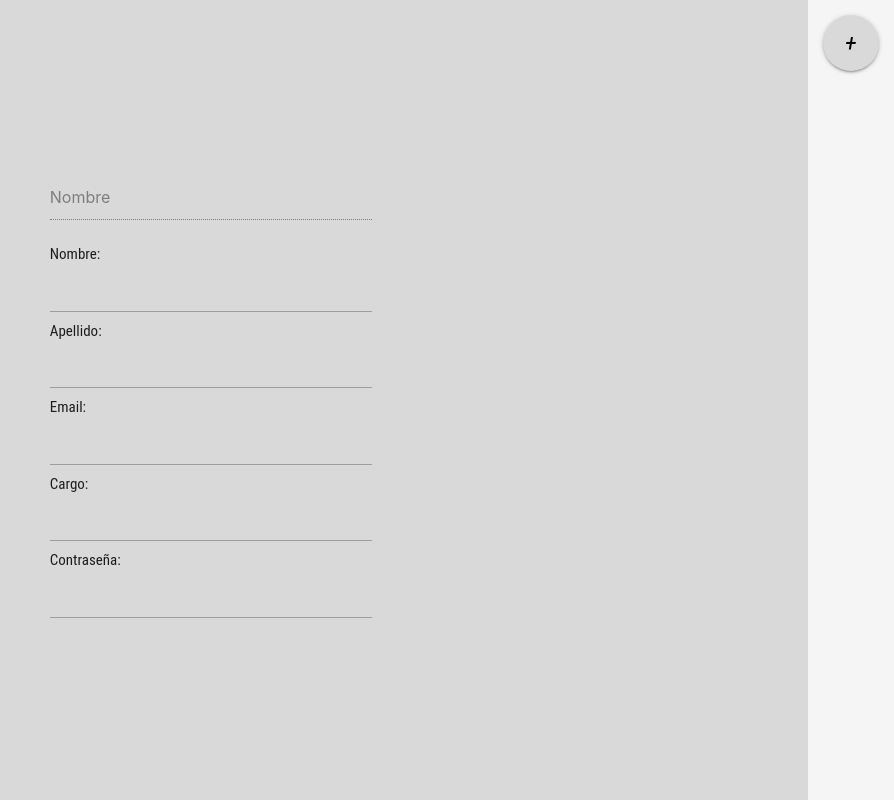
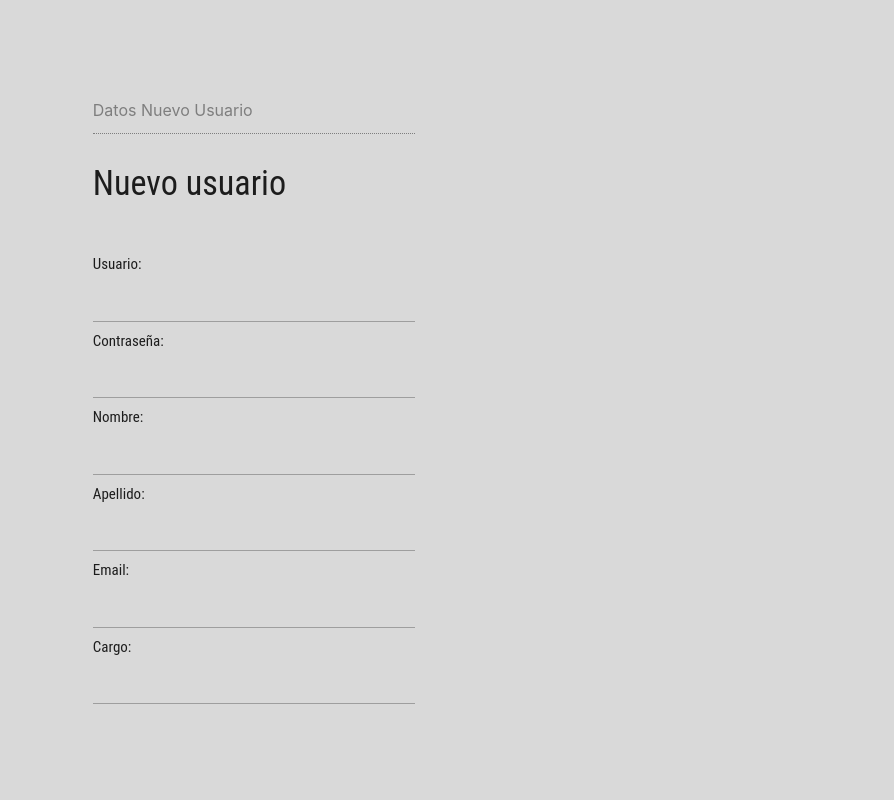
Before and after one commit to JulianCallejas/ProyectoAgenda, a Flask app: a page that uses AgendApp/templates/Ususarios.html in a window 1280 px wide. Shown: the whole page, without its empty margins (386-1280 px from the left). Run offline with Flask 2, Linux system fonts and the light colour scheme; the visitor is signed in with stand-in values (Sample User, id 1); parts of the project's set-up code (start-up, migrations or seed data) failed here and were passed over; some libraries are stand-ins or nearby versions.

Commit message:
Crear usuario en proceso1

```diff
--- a/AgendApp/app.py
+++ b/AgendApp/app.py
@@ -19,7 +19,7 @@ from model.tarea import Tarea
 from controller.login import LoginController
 from controller.dashBoard import DashBoardController
 from controller.adminDashboard import SettingsController
-from controller.administraUsuario import editaUsuarioController, agregaUsuarioController
+from controller.adminUsuario import editaUsuarioController, agregaUsuarioController
 
 
 app = Flask(__name__)  # Inicializamos flask con la constate name
@@ -93,21 +93,16 @@ def adminDashboardPaginas(pagina):
     accion = SettingsController.loginController(db, logged_user, pagina)
     return accion
 
-@app.route('/admin-dashboard/<int:pagina>/<string:filtro>', methods=['GET', 'POST'])
-@login_required
-def adminDashboardFiltro(pagina, filtro):
-    global logged_user
-    accion = SettingsController.loginControllerFiltro(db, logged_user, pagina, filtro)
-    return accion
 
-
-@app.route('/agrega-usuario')
+@app.route('/agrega-usuario', methods=['GET', 'POST'])
 @login_required
 def agregaUsuario():
     global logged_user
-    accion = agregaUsuarioController.renderUsuario(db, logged_user)
-    return accion
-
+    if logged_user.esAdmin:
+          accion = agregaUsuarioController.renderAgregaUsuario(db, logged_user)
+          return accion
+    else:
+        return inicio()
 
 @app.route('/edita-usuario/<string:user>')
 @login_required
--- /dev/null
+++ b/AgendApp/controller/adminUsuario.py
@@ -0,0 +1,84 @@
+from dataclasses import dataclass
+from flask import Flask, flash, redirect, render_template, request, redirect, url_for
+from flask_login import LoginManager, login_user, logout_user, login_required
+from model.persona import Persona
+from controller.manejoPassword import Contrasena
+
+
+def cargaUsuario(db, user):
+    cursor=db.connection.cursor()
+    sql = """CALL SP_UserData ('{}')""".format(user)
+    cursor.execute(sql)
+    data = cursor.fetchall()
+    return data
+
+
+def verificaNumeroId():
+    return True
+
+
+
+def verificarLlavesPrincipales(db, user):
+    error = False
+    if cargaUsuario(db, user.usuario):
+        error = True
+        flash("Usuario ya existe")
+        return error
+    if verificaNumeroId():
+        error = True
+
+
+
+def crearUsuario(db, logged_user, nusuario):
+    if nusuario.comprobarCamposCrearUsuario():
+        try:
+            cursor=db.connection.cursor()
+            hcontrasena = Contrasena.gen_password(nusuario.contrasena)
+            print(hcontrasena )
+            sql = """CALL SP_CreateUser('{}','{}','{}', {})""".format(nusuario.usuario,nusuario.email,hcontrasena, False)
+            cursor.execute(sql)
+            db.connection.commit()
+            cursor.close()
+            return True
+
+        except :
+            return False
+
+    else:
+        return "Datos incompletos"
+
+
+
+class editaUsuarioController():
+    @classmethod
+    def renderUsuario(rq, db, logged_user, user):
+        #data = cargaUsuario(db, logged_user, user)
+        data = 0
+        if data != ():
+            return render_template('Ususarios.html', usuario = data)
+        else:
+            return redirect(url_for('dashBoard'))
+
+class agregaUsuarioController():
+    @classmethod
+    def renderAgregaUsuario(rq, db, logged_user):
+        if request.method == 'POST':
+            error = False
+            usuario = request.form['fusuario']
+            contrasena = request.form['fcontrasena']
+            numeroid = request.form['fnumeroid']
+            nombre = request.form['fnombre']
+            apellido = request.form['fapellido']
+            email = request.form['femail']
+            cargo = request.form['fcargo']
+            nusuario = Persona(0, numeroid, nombre, apellido, email, usuario, contrasena, 0, cargo)
+            error = verificarLlavesPrincipales(db, nusuario)
+
+
+            #guardar = crearUsuario(db, logged_user, nusuario)
+            print(error)
+            flash("Usuario guardado con exito")
+            return render_template('Ususarios.html', usuario = "", agrega = True)
+
+        else:
+            return render_template('Ususarios.html', usuario = "", agrega = True)
--- a/AgendApp/controller/administraUsuario.py
+++ /dev/null
@@ -1,31 +0,0 @@
-from dataclasses import dataclass
-from flask import Flask, flash, redirect, render_template, request, redirect, url_for
-from flask_login import LoginManager, login_user, logout_user, login_required
-from model.persona import Persona
-
-def cargaUsuario(db, logged_user, user):
-    cursor=db.connection.cursor()
-    sql = """CALL SP_TareaByUserIdtarea ('{}',{})""".format(logged_user.usuario, taskid)
-    cursor.execute(sql)
-    data = cursor.fetchall()
-    return data
-
-class editaUsuarioController():
-    @classmethod
-    def renderUsuario(rq, db, logged_user, user):
-        #data = cargaUsuario(db, logged_user, user)
-        data = 0
-        if data != ():
-            return render_template('Ususarios.html', usuario = data)
-        else:
-            return redirect(url_for('dashBoard'))
-
-class agregaUsuarioController():
-    @classmethod
-    def renderUsuario(rq, db, logged_user):
-        #data = cargaUsuario(db, logged_user, user)
-        data = 0
-        if data != ():
-            return render_template('Ususarios.html', usuario = data)
-        else:
-            return redirect(url_for('dashBoard'))
--- a/AgendApp/static/css/agregar.css
+++ b/AgendApp/static/css/agregar.css
@@ -52,9 +52,14 @@ body{
 
 }
 
+.mensaje-exito {
+    border-radius: 8px;
+    box-shadow: 2px 2px 4px 1px #082E04 inset;
+    font-size: 18px;
+    text-align: center;
+}
 
-
-.btn-floating{
+.btn-floating {
     float: left;
     margin: 15px;
 }
@@ -89,7 +94,6 @@ body{
     height: 500px;
     width: 320px;
     background-color: #D9D9D9;
-
 }
 
 
@@ -169,7 +173,9 @@ textarea {
     font-size: 16px;
     resize: none;
 }
-
+.textarea-descripcion ::placeholder {
+    color: #909297;
+}
 @media (max-width: 800px) {
     textarea {
         width: 300px;
@@ -185,7 +191,7 @@ textarea {
     .navbtn:hover{
     margin-top: 55px;
     position:absolute;
-}
+    }
     .textarea-comentarios{
 
         margin-top: 30px;
@@ -198,5 +204,5 @@ textarea {
     .navbtn{
     display: flex;
     flex-direction: row;
+    }
 }
-}
--- a/AgendApp/templates/Dashboard.html
+++ b/AgendApp/templates/Dashboard.html
@@ -4,7 +4,7 @@
     <meta charset="UTF-8">
     <meta http-equiv="X-UA-Compatible" content="IE=edge">
     <meta name="viewport" content="width=device-width, initial-scale=1.0">
-    <title>Document</title>
+    <title>Agendapp</title>
     <link rel="stylesheet" href="https://cdnjs.cloudflare.com/ajax/libs/materialize/1.0.0/css/materialize.min.css">
     <link rel="stylesheet" href="https://fonts.googleapis.com/css2?family=Material+Symbols+Outlined:opsz,wght,FILL,GRAD@48,400,0,0" />
     <link rel="stylesheet" href="../static/css/escritorio.css">
@@ -25,9 +25,9 @@
 
 
     {% if current_user.usuario == user %}
-    <h1 style="text-align: center;">Tu Agenda</h1>
+    <h1 style="text-align: center;">Tu Agendapp</h1>
     {% else %}
-    <h1 style="text-align: center;">Agenda de {{user}}</h1>
+    <h1 style="text-align: center;">Agendapp de {{user}}</h1>
     {% endif %}
 
     <div class="contenedor">
--- a/AgendApp/templates/Login.html
+++ b/AgendApp/templates/Login.html
@@ -29,7 +29,6 @@
                         </div>
                         {% endfor %}
                         {% endif %}
-
                         {% endwith %}
 
                         <br />
--- a/AgendApp/templates/Ususarios.html
+++ b/AgendApp/templates/Ususarios.html
@@ -5,58 +5,114 @@
     <meta http-equiv="X-UA-Compatible" content="IE=edge">
     <meta name="viewport" content="width=device-width, initial-scale=1.0">
 
-    <title>Document</title>
+    <title>Admin-Usuario</title>
     <link rel="stylesheet" href="https://cdnjs.cloudflare.com/ajax/libs/materialize/1.0.0/css/materialize.min.css">
     <link rel="stylesheet" href="../static/css/agregar.css">
 </head>
 <body>
+
+    {% if agrega %}
+
     <div class="contenedor">
         <div class="caja-descripcion">
-            <form class="col s12">
+            <form class="col s12" action="/agrega-usuario" method="POST">
+                <input type="hidden" name="csrf_token" value="{{ csrf_token() }}">
+                <div class="textarea-descripcion">
+                    <h4 style="align-content:center">Nuevo usuario</h4>
+                    {% with messages = get_flashed_messages() %}
+                    {% if messages %}
+                    <br />
+                    {% for message in messages %}
+                    <div class="mensaje-exito">
+                        <div class="alert alert-primary alert-dismissible" role="alert">
+                            <strong>{{ message }}</strong>
+                        </div>
+                    </div>
+                    {% endfor %}
+                    {% endif %}
+                    {% endwith %}
+                </div>
+                <div class="textarea-descripcion">
+                    <ul>
+                        <li>
+                            <input id="fusuario" name="fusuario" type="text" placeholder="Usuario">
+                        </li>
+                        <li>
+                            <input id="fcontrasena" name="fcontrasena" type="text" placeholder="Contraseña">
+                        </li>
+                        <li>
+                            <input id="fnumeroid" name="fnumeroid" type="text" placeholder="Numero de identificacion">
+                        </li>
+                        <li>
+                            <input id="fnombre" name="fnombre" type="text" placeholder="Nombres">
+                        </li>
+                        <li>
+                            <input id="fapellido" name="fapellido" type="text" placeholder="Apellidos">
+                        </li>
+                        <li>
+                            <input id="femail" name="femail" type="email" class="validate" placeholder="Email">
+                        </li>
+                        <li>
+                            <input id="fcargo" name="fcargo" type="text" placeholder="Cargo">
+                        </li>
+                    </ul>
+                </div>
+                <button class="waves-effect waves-light btn-large color-back" type="submit">Guardar</button>
+                <a class="waves-effect waves-light btn-large color-back" href="{{ url_for('inicio') }}">Cancelar</a>
+            </form>
+        </div>
+    </div>
+
+
+        {% else %}
+
+        <div class="contenedor">
+            <div class="caja-descripcion">
+                <form class="col s12" action="/admin-dashboard" method="POST">
+                    <input type="hidden" name="csrf_token" value="{{ csrf_token() }}">
                     <div class="textarea-descripcion">
                         <div class="input-field col s6">
-                        <input id="input_text" type="text" data-length="50" value="Nombre" disabled="disabled">
-
+                            <input id="input_text" type="text" data-length="50" value="Datos Nuevo Usuario" disabled="disabled">
+                            <h4>Nuevo usuario</h4><br />
                         </div>
                     </div>
                     <div class="textarea-descripcion">
                         <ul>
-                        <li>Nombre: <input id="input_text" type="text">
+                            <li>
+                                Usuario: <input id="fusuario" name="fusuario" type="text">
 
                             </li>
-                        <li>Apellido:  <input id="input_text" type="text">
+                            <li>
+                                Contraseña:  <input id="fcontrasena" name="fcontrasena" type="text">
 
                             </li>
-                        <li>Email:  <input id="input_text" id="email_inline" type="email" class="validate">
+                            <li>
+                                Nombre: <input id="fnombre" name="fnombre" type="text">
 
                             </li>
-                        <li>Cargo:  <input id="input_text" type="text">
+                            <li>
+                                Apellido:  <input id="fapellido" name="fapellido" type="text">
 
                             </li>
-                        <li>Contraseña:  <input id="input_text" type="text">
+                            <li>
+                                Email:  <input id="femail" name="femail" type="email" class="validate">
+
+                            </li>
+                            <li>
+                                Cargo:  <input id="fcargo" name="fcargo" type="text">
 
                             </li>
                         </ul>
                     </div>
                 </form>
-
-
             </div>
 
-        <div class="navbtn">
-            <a class="btn-floating btn-large waves-effect waves-light color-back"><i class="material-icons">+</i></a>
-            <div class="opciones">
-                <a class="waves-effect waves-light btn-large color-back" href="{{ url_for('inicio') }}">Inicio</a>
-                <a class="waves-effect waves-light btn-large color-back">Guardar</a>
-                <a class="waves-effect waves-light btn-large color-back">Eleminar</a>
-
-
+            {% endif %}
 
         </div>
 
 
-        </div>
-    </div>
+
 
 
         <script src="https://cdnjs.cloudflare.com/ajax/libs/materialize/1.0.0/js/materialize.min.js"></script>
--- a/AgendApp/templates/admin-dashboard.html
+++ b/AgendApp/templates/admin-dashboard.html
@@ -4,7 +4,7 @@
     <meta charset="UTF-8">
     <meta http-equiv="X-UA-Compatible" content="IE=edge">
     <meta name="viewport" content="width=device-width, initial-scale=1.0">
-    <title>Admin</title>
+    <title>Admin Agendapp</title>
     <link rel="stylesheet" href="https://cdnjs.cloudflare.com/ajax/libs/materialize/1.0.0/css/materialize.min.css">
     <link rel="stylesheet" href="../static/css/escritorio.css">
     <link rel="stylesheet" href="https://fonts.googleapis.com/css2?family=Material+Symbols+Outlined:opsz,wght,FILL,GRAD@48,400,0,0" />
```
Also changed, not shown: AgendApp/model/persona.py (+7 -0 lines). Lines whose indentation alone changed are shown as unchanged.
